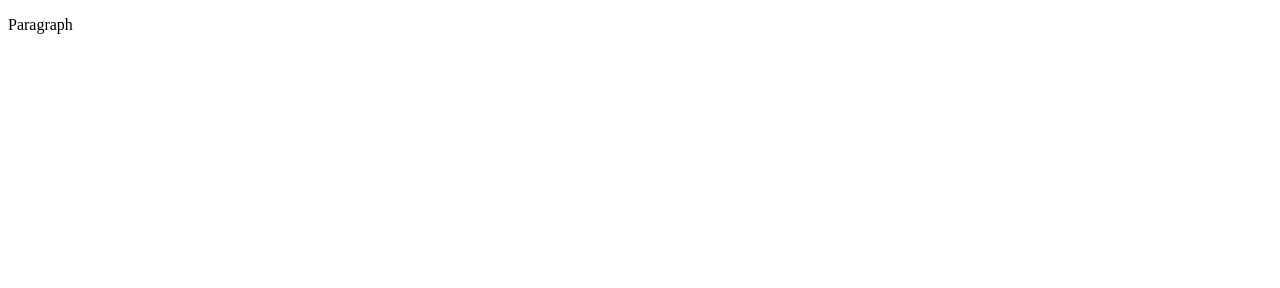
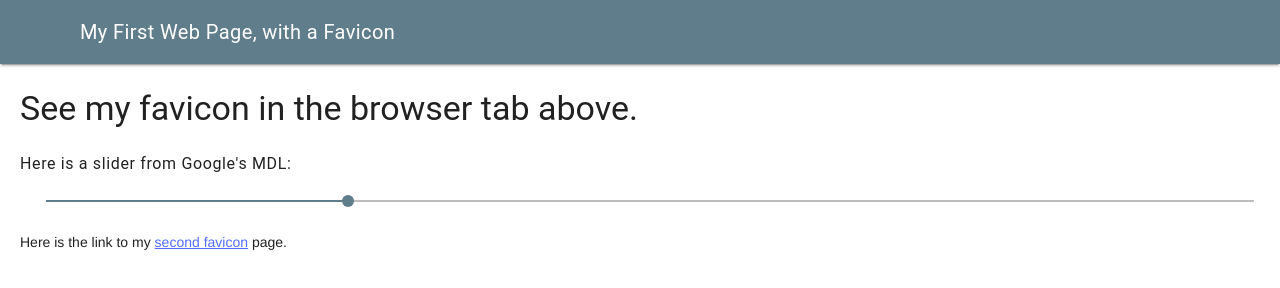
Before and after one commit to ICD2O-Programming-Angelo-Garcia/Unit1-06-HTML-Favicon, a plain HTML site: page index.html in a window 1280 px wide. Drawn offline with nearby package versions, Linux system fonts and the light colour scheme.

Commit message:
Sentence about what you did

```diff
--- a/index.html
+++ b/index.html
@@ -1,9 +1,50 @@
 <!DOCTYPE html>
-<html>
+<!-- Unit1-06-HTML-Favicon -->
+<html lang="en-ca">
   <head>
-    <title>Title</title>
+    <meta charset="utf-8">
+    <meta name="description" content="My first webpage, with a favicon">
+    <meta name="keywords" content="immaculata, ics2o">
+    <meta name="author" content="Ms Raffin">
+    <meta name="viewport" content="width=device-width, initial-scale=1.0">
+
+		<!-- For the favicon on this page -->
+    <link rel="apple-touch-icon" sizes="180x180" href="./favicon/apple-touch-icon.png">
+    <link rel="icon" type="image/png" sizes="32x32" href="./favicon/favicon-32x32.png">
+    <link rel="icon" type="image/png" sizes="16x16" href="./favicon/favicon-16x16.png">
+    <link rel="manifest" href="./favicon/site.webmanifest">
+
+		<!-- To use Google's MDL -->
+    <link rel="stylesheet" href="https://fonts.googleapis.com/icon?family=Material+Icons">
+    <link rel="stylesheet" href="https://code.getmdl.io/1.3.0/material.blue_grey-indigo.min.css" />
+    <title>My First Web Page, with a Favicon</title>
   </head>
   <body>
-    <p>Paragraph</p>
+		<!-- To use Google's MDL -->
+		<script defer src="https://code.getmdl.io/1.3.0/material.min.js"></script>
+
+		<div class = "mdl-layout mdl-js-layout mdl-layout--fixed-header">
+
+			<!-- Web page header -->
+	    <header class = "mdl-layout__header">
+	      <div class = "mdl-layout__header-row">
+	        <span class = "mdl-layout-title">My First Web Page, with a Favicon</span>
+	      </div>
+	    </header>
+
+			<!-- Container for web page content -->
+	    <main class = "mdl-layout__content" style = "padding-left:20px">
+
+		    <h3>See my favicon in the browser tab above.</h3>
+
+				<!-- Slider with Starting Value -->
+				<h6>Here is a slider from Google's MDL:</h6>
+				<input class="mdl-slider mdl-js-slider" type="range" min="0" max="100" value="25" tabindex="0">
+				<br>
+		    <p>
+		      Here is the link to my <a href="./more_fav.html">second favicon</a> page.
+		    </p>
+			</main>
+		</div>
   </body>
 </html>
```
